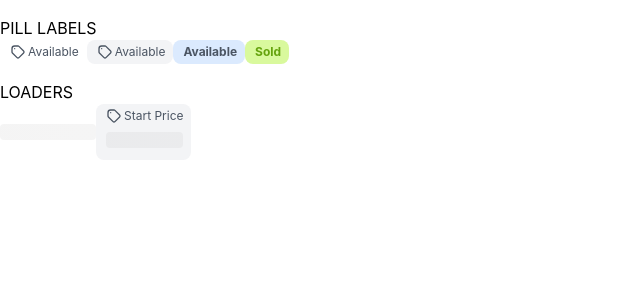
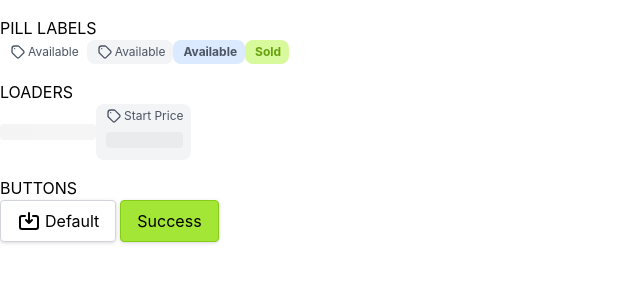
Before and after one commit to online-lorno/apex, a Next.js app in the folder projects/admin/: page /components in a window 1280 px wide. Shown: the top 300 px of the page, without its empty margins (0-640 px from the left). Built offline with nearby package versions, Linux system fonts and the light colour scheme.

Commit message:
feat: button component

```diff
--- /dev/null
+++ b/projects/admin/components/common/Button.tsx
@@ -0,0 +1,52 @@
+import React, { ReactNode } from 'react';
+import clsx from 'clsx';
+
+type Props = {
+  text: string;
+  type?: 'default' | 'success';
+  icon?: ReactNode;
+  iconPosition?: 'left' | 'right';
+  classNames?: string;
+};
+
+const Button: React.FC<Props> = ({
+  text,
+  type = 'default',
+  icon,
+  iconPosition = 'left',
+  classNames = '',
+}) => {
+  return (
+    <button
+      className={`${clsx(
+        'py-2',
+        'px-4',
+        'text-black',
+        'text-base',
+        'rounded',
+        'inline-flex',
+        'justify-around',
+        'content-center',
+        'items-center',
+        'border',
+        'drop-shadow',
+        {
+          'bg-white': type && type === 'default',
+          'border-gray-300': type && type === 'default',
+          'hover:bg-gray-100': type && type === 'default',
+        },
+        {
+          'bg-lime-400': type && type === 'success',
+          'border-lime-500': type && type === 'success',
+          'hover:bg-lime-500': type && type === 'success',
+        }
+      )} ${classNames}`}
+    >
+      {icon && iconPosition === 'left' && <>{icon}</>}
+      {text}
+      {icon && iconPosition === 'right' && <>{icon}</>}
+    </button>
+  );
+};
+
+export default Button;
--- a/projects/admin/pages/components.tsx
+++ b/projects/admin/pages/components.tsx
@@ -1,7 +1,9 @@
 import type { NextPage } from 'next';
 import Head from 'next/head';
 import { TagIcon } from '@heroicons/react/outline';
+import { SaveIcon } from '@heroicons/react/outline';
 
+import Button from '@components/common/Button';
 import Loader from '@components/common/Loader';
 import Pill from '@components/common/Pill';
 
@@ -15,6 +17,7 @@ const Components: NextPage = () => {
       </Head>
 
       <div className="container mx-auto pt-4">
+        {/* Pill Labels */}
         <div className="mb-4">
           <h1 className="uppercase">Pill Labels</h1>
           <div className="flex items-center">
@@ -32,6 +35,7 @@ const Components: NextPage = () => {
           </div>
         </div>
 
+        {/* Loaders */}
         <div className="mb-4">
           <h1 className="uppercase">Loaders</h1>
           <div className="flex items-center">
@@ -45,6 +49,19 @@ const Components: NextPage = () => {
             />
           </div>
         </div>
+
+        {/* Buttons */}
+        <div className="mb-4">
+          <h1 className="uppercase">Buttons</h1>
+          <div className="flex items-center">
+            <Button
+              classNames="mr-1"
+              text="Default"
+              icon={<SaveIcon className="w-6 h-6 mr-1" />}
+            />
+            <Button text="Success" type="success" />
+          </div>
+        </div>
       </div>
     </>
   );
```
